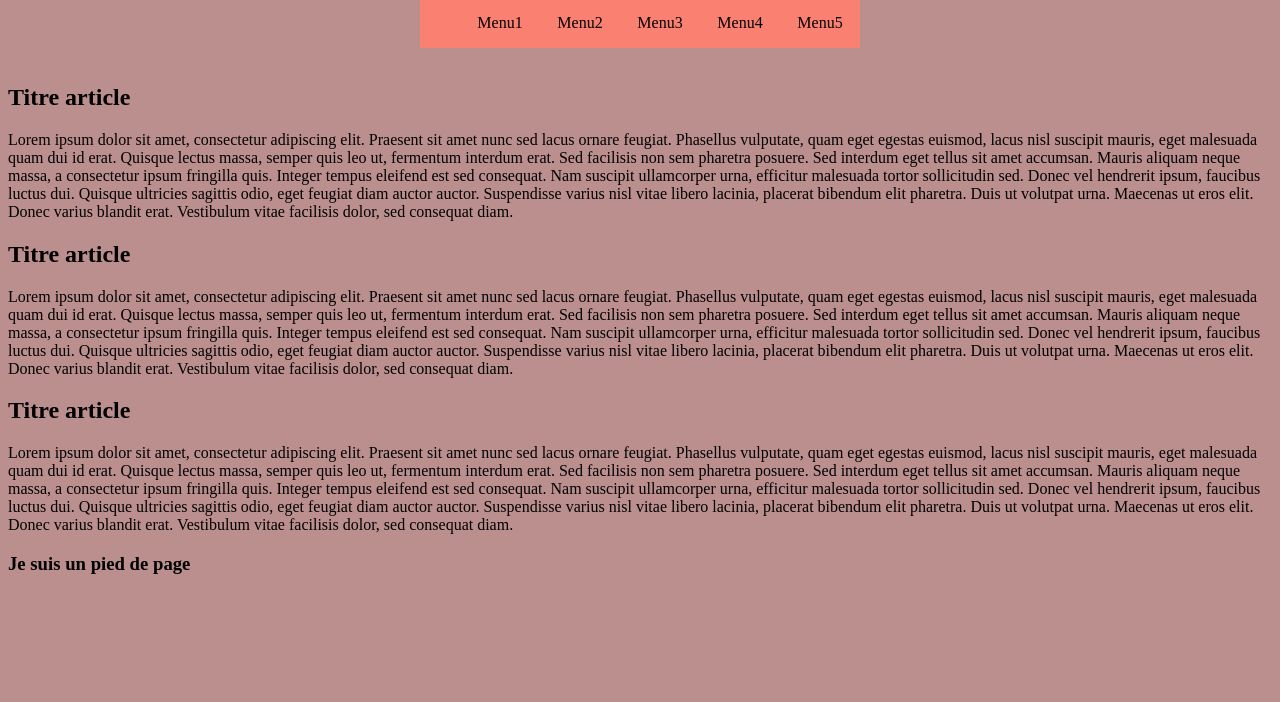
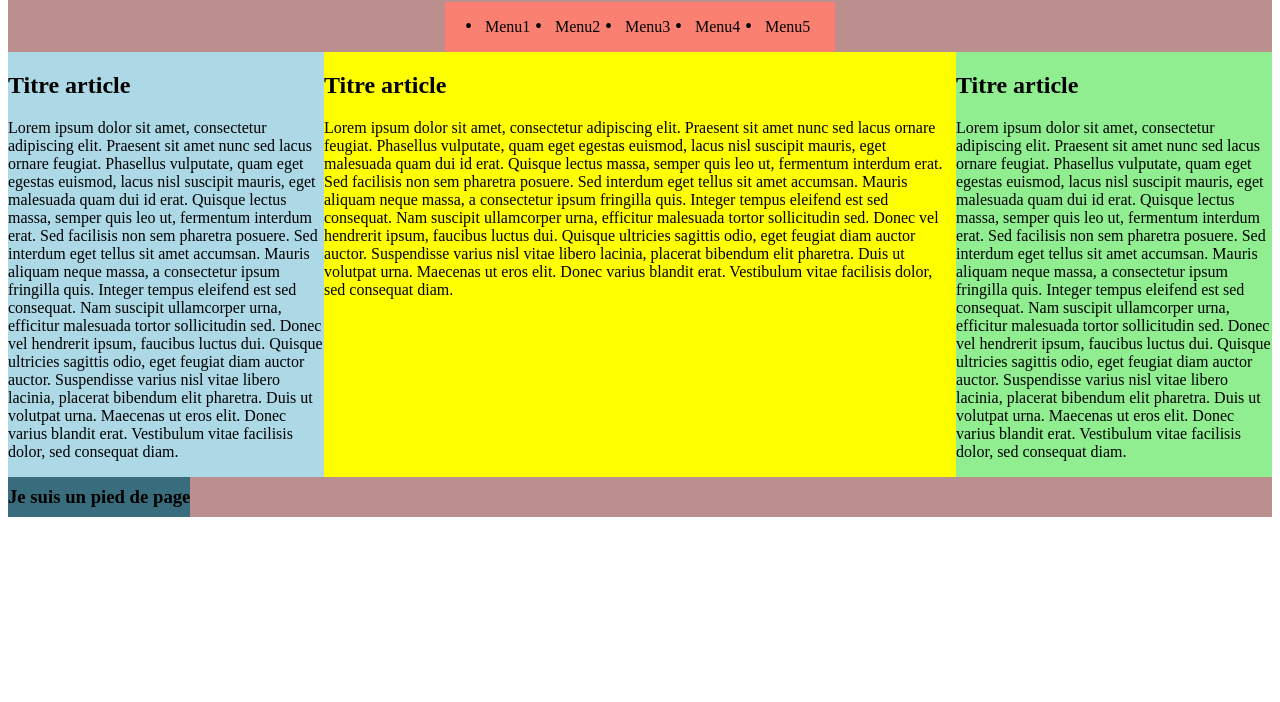
Before and after one commit to sofiafuertes/Exercice_Cours_HTML, a plain HTML site: page Grid/gridSite.html in a window 1280 px wide. Shown: the part 98-800 px from the top of the page. Drawn offline with Linux system fonts and the light colour scheme.

Commit message:
ajout dossier Grid

```diff
--- a/Grid/gridSite.css
+++ b/Grid/gridSite.css
@@ -1,23 +1,87 @@
-body{
+html {
+    background-color: white;
+}
+
+body {
     background-color: rosybrown;
+    height: 50%;
 }
-h1{
+
+h1 {
     text-align: center;
+    margin-bottom: 0;
+    padding-top: 2%;
 }
-nav{
+
+nav {
     display: grid;
     justify-items: center;
+
 }
-nav ul{
+
+nav ul li {
+    display: grid;
+    align-items: center;
+    list-style: circle;
+    position: relative;
+}
+
+nav ul li::before {
+    content: '•';
+    /* le point de puce */
+    position: absolute;
+    left: -20px;
+    font-size: 20px;
+    /* font size de la puce */
+}
+
+nav ul {
     background-color: salmon;
-    width: 400px;
+    width: 350px;
     height: 50px;
     display: grid;
     grid-template-columns: 1fr 1fr 1fr 1fr 1fr;
     grid-template-rows: 1fr;
-    justify-items: center;
+    align-items: center;
+    margin-bottom: 0;
 }
-nav ul li{
+
+nav ul li {
     display: grid;
-   align-items: center;
+    align-items: center;
+    list-style: circle;
 }
+
+#container {
+    display: grid;
+    grid-template-columns: 1fr 2fr 1fr;
+    grid-template-rows: 1fr;
+}
+
+.article1 {
+    background-color: lightblue;
+}
+
+.article2 {
+    background-color: yellow;
+
+}
+
+.article3 {
+    background-color: lightgreen;
+}
+
+footer {
+    display: grid;
+    grid-template-columns: repeat(3, 1fr);
+    grid-template-rows: 1fr;
+}
+
+h3 {
+    display: grid;
+    justify-self: left;
+    background-color: #396C7D;
+    margin-top: 0;
+    height: 100%;
+    align-content: center;
+}
--- a/Grid/gridSite.html
+++ b/Grid/gridSite.html
@@ -9,8 +9,9 @@
 </head>
 
 <body>
-    <div id="container">
+    <div>
         <h1>Je suis le titre principal</h1>
+        <div class="menu"></div>
         <nav>
             <ul>
                 <li>Menu1</li>
@@ -20,7 +21,9 @@
                 <li>Menu5</li>
             </ul>
         </nav>
-        <div>
+    </div>
+    <main id="container">
+        <div class="article1">
             <h2>Titre article</h2>
             <p>
                 Lorem ipsum dolor sit amet, consectetur adipiscing elit. Praesent sit amet nunc sed lacus ornare
@@ -41,7 +44,7 @@
                 Donec varius blandit erat. Vestibulum vitae facilisis dolor, sed consequat diam.
             </p>
         </div>
-        <div>
+        <div class="article2">
             <h2>Titre article</h2>
             <p>
                 Lorem ipsum dolor sit amet, consectetur adipiscing elit. Praesent sit amet nunc sed lacus ornare
@@ -62,7 +65,7 @@
                 Donec varius blandit erat. Vestibulum vitae facilisis dolor, sed consequat diam.
             </p>
         </div>
-        <div>
+        <div class="article3">
             <h2>Titre article</h2>
             <p>
                 Lorem ipsum dolor sit amet, consectetur adipiscing elit. Praesent sit amet nunc sed lacus ornare
@@ -83,9 +86,10 @@
                 Donec varius blandit erat. Vestibulum vitae facilisis dolor, sed consequat diam.
             </p>
         </div>
-        <footer>
-            <h3>Je suis un pied de page</h3>
-        </footer>
+    </main>
+    <footer>
+        <h3>Je suis un pied de page</h3>
+    </footer>
     </div>
 </body>
 
```
